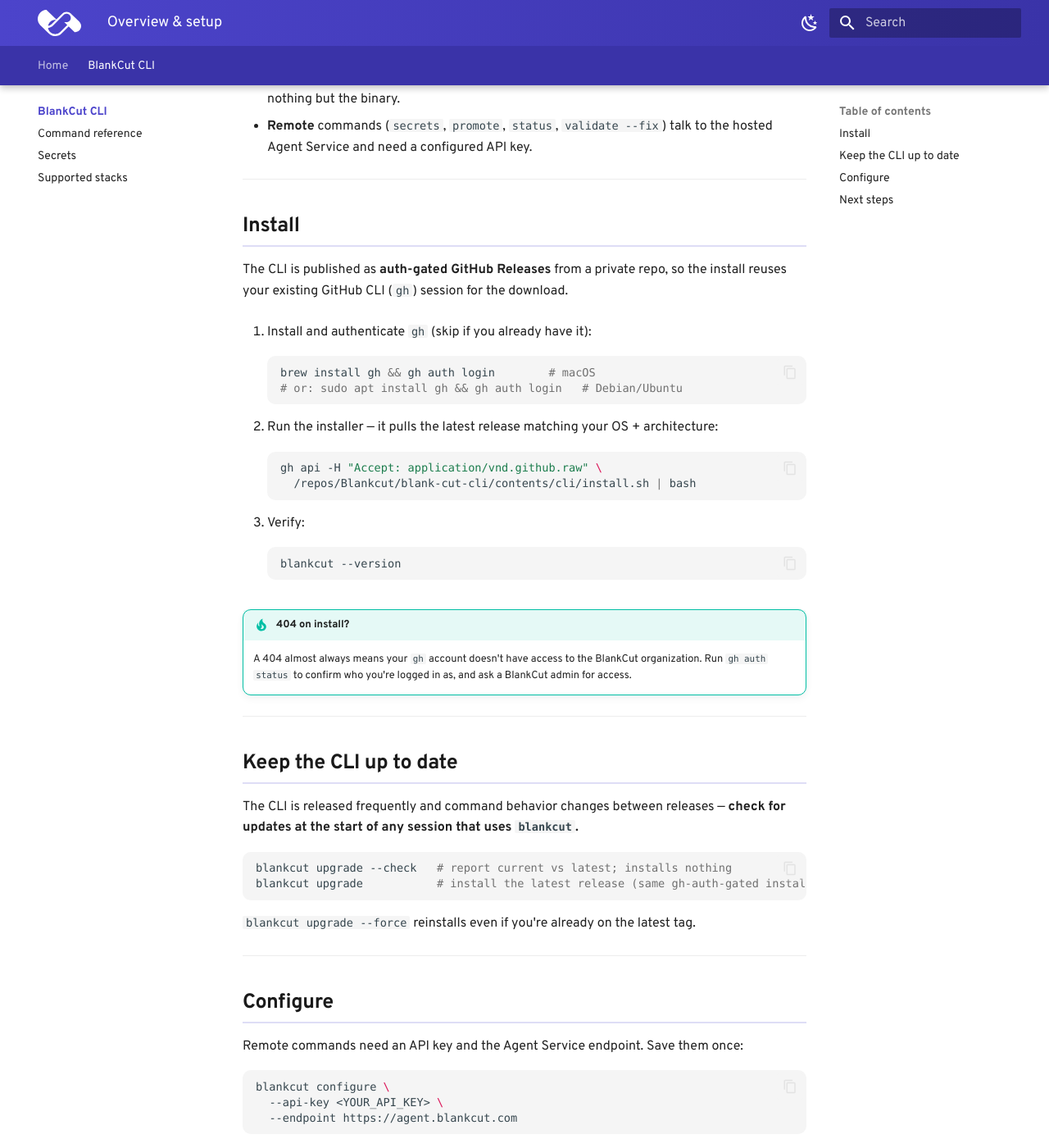
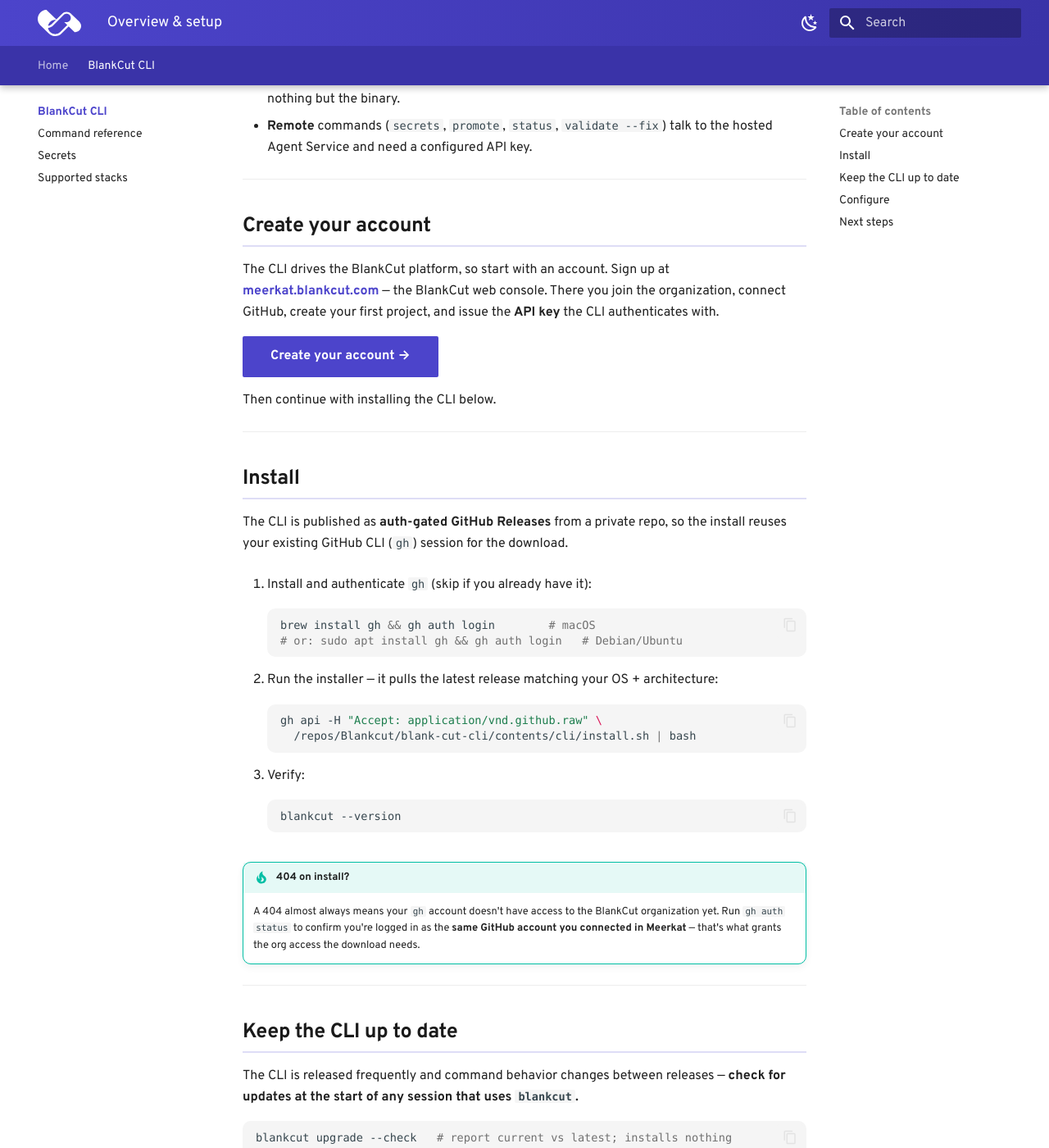
Before and after one commit to Blankcut/blankcut-docs, an MkDocs documentation site: the page built from docs/cli/index.md, in a window 1280 px wide and 1400 px high, scrolled down 287 px. Shown: the whole window at 82% size. Built offline with MkDocs 1.6.1 and Material for MkDocs 9.7.7, drawn with Linux system fonts in a browser that asks for light colours; some web fonts are replaced; some of the changed text lies outside the part shown.

Commit message:
docs: add Meerkat self-serve get-started funnel
CLI access is self-serve via Meerkat, so guide newcomers there:
- Hero "Get started" CTA → meerkat.blankcut.com/register
- New "Create your account" step at the top of the CLI guide
- Update API-key + install-access wording from "ask an admin" to the
  self-serve Meerkat flow (key issued in the console; GitHub access granted
  when you connect GitHub there)

Co-Authored-By: Claude Opus 4.8 <noreply@anthropic.com>

```diff
--- a/docs/cli/index.md
+++ b/docs/cli/index.md
@@ -10,6 +10,19 @@ There are two flavors of commands:
   and need nothing but the binary.
 - **Remote** commands (`secrets`, `promote`, `status`, `validate --fix`) talk to
   the hosted Agent Service and need a configured API key.
+
+---
+
+## Create your account
+
+The CLI drives the BlankCut platform, so start with an account. Sign up at
+**[meerkat.blankcut.com](https://meerkat.blankcut.com/register)** — the BlankCut
+web console. There you join the organization, connect GitHub, create your first
+project, and issue the **API key** the CLI authenticates with.
+
+[Create your account →](https://meerkat.blankcut.com/register){ .md-button .md-button--primary }
+
+Then continue with installing the CLI below.
 
 ---
 
@@ -40,8 +53,9 @@ install reuses your existing GitHub CLI (`gh`) session for the download.
 
 !!! tip "404 on install?"
     A 404 almost always means your `gh` account doesn't have access to the
-    BlankCut organization. Run `gh auth status` to confirm who you're logged in
-    as, and ask a BlankCut admin for access.
+    BlankCut organization yet. Run `gh auth status` to confirm you're logged in
+    as the **same GitHub account you connected in Meerkat** — that's what grants
+    the org access the download needs.
 
 ---
 
@@ -74,10 +88,11 @@ Credentials are stored in `~/.blankcut/config.json`. For one-off invocations
 `BLANKCUT_ENDPOINT` as environment variables.
 
 !!! warning "Handle your API key carefully"
-    Your API key is shown to you **once** when it's issued; the platform only
-    stores a hash. Never commit `~/.blankcut/config.json`, and never paste your
-    key into chat, PR descriptions, commit messages, or logs. Ask the BlankCut
-    admin who onboarded your team for a key.
+    Issue or copy your API key from your account at
+    [meerkat.blankcut.com](https://meerkat.blankcut.com). It's shown to you
+    **once**; the platform only stores a hash. Never commit
+    `~/.blankcut/config.json`, and never paste your key into chat, PR
+    descriptions, commit messages, or logs.
 
 ---
 
```
Also changed, not shown: docs/index.md (+11 -6 lines).
